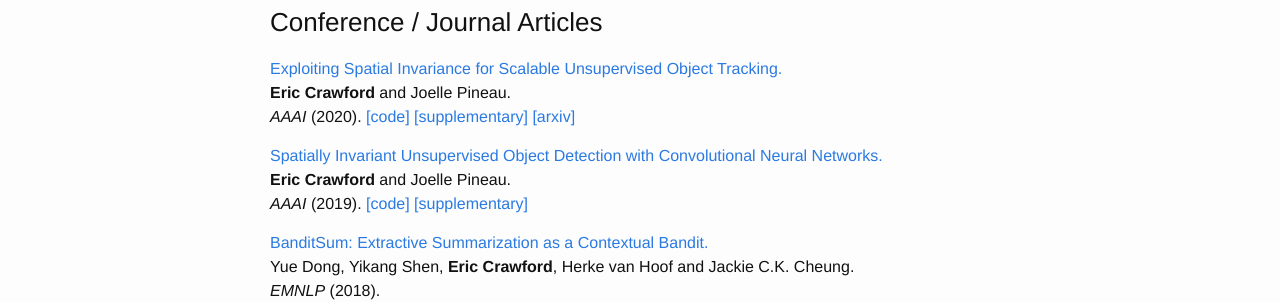
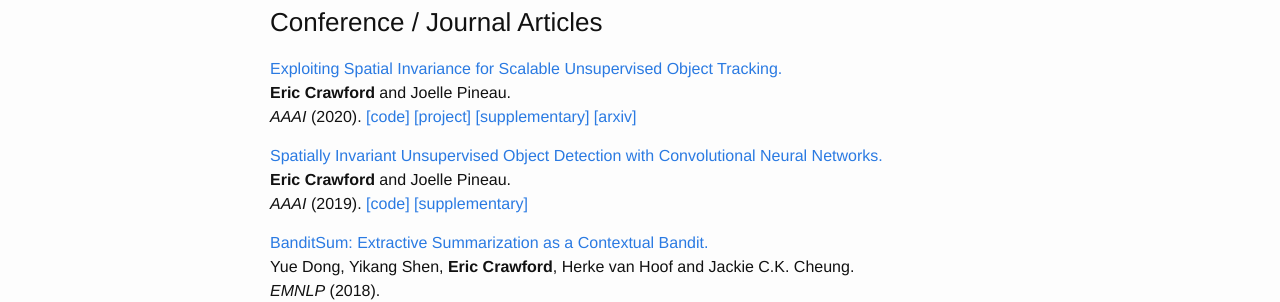
Before and after one commit to e2crawfo/e2crawfo.github.io, a Jekyll site: the page built from index.md, in a window 1280 px wide. Shown: the part 443-745 px from the top of the page. Built offline with Jekyll 4.4.1, drawn with Linux system fonts in a browser that asks for light colours.

Commit message:
Added link to SILOT project page.

```diff
--- a/index.md
+++ b/index.md
@@ -13,7 +13,7 @@
 ### Conference / Journal Articles
 [Exploiting Spatial Invariance for Scalable Unsupervised Object Tracking.]({{ site.url }}/pdfs/silot_aaai_2020.pdf)
 **Eric Crawford** and Joelle Pineau.
-*AAAI* (2020). [[code]](https://github.com/e2crawfo/silot) [[supplementary]]({{ site.url }}/misc/silot_supp.pdf) [[arxiv]](https://arxiv.org/abs/1911.09033)
+*AAAI* (2020). [[code]](https://github.com/e2crawfo/silot) [[project]](https://sites.google.com/view/silot) [[supplementary]]({{ site.url }}/misc/silot_supp.pdf) [[arxiv]](https://arxiv.org/abs/1911.09033)
 
 [Spatially Invariant Unsupervised Object Detection with Convolutional Neural Networks.]({{ site.url }}/pdfs/spair_aaai_2019.pdf)
 **Eric Crawford** and Joelle Pineau.
```
